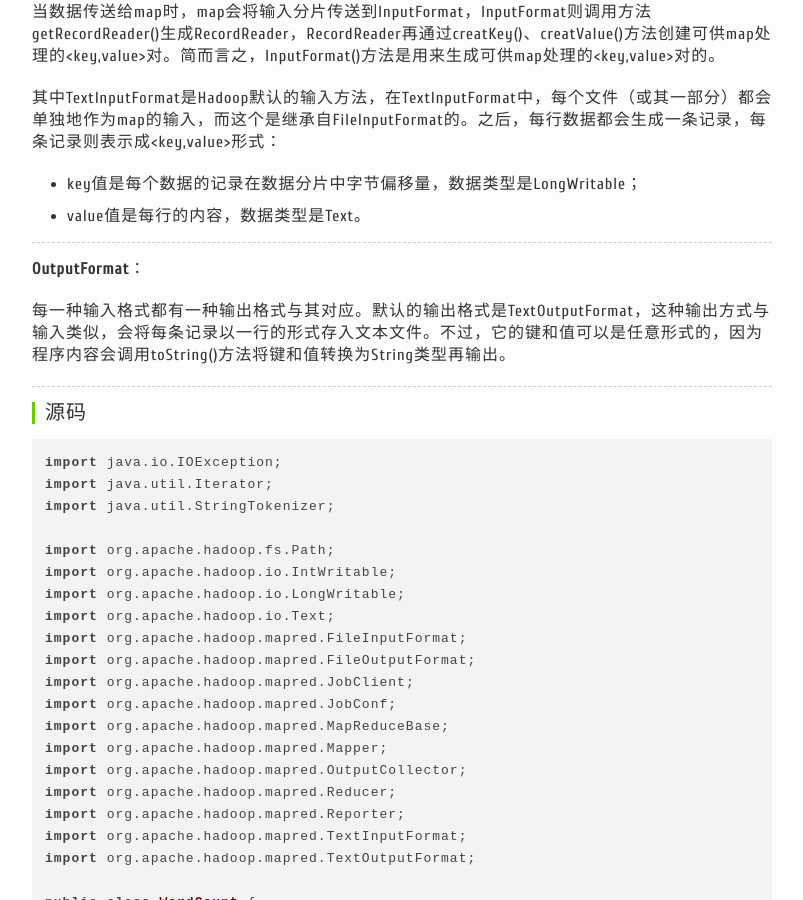
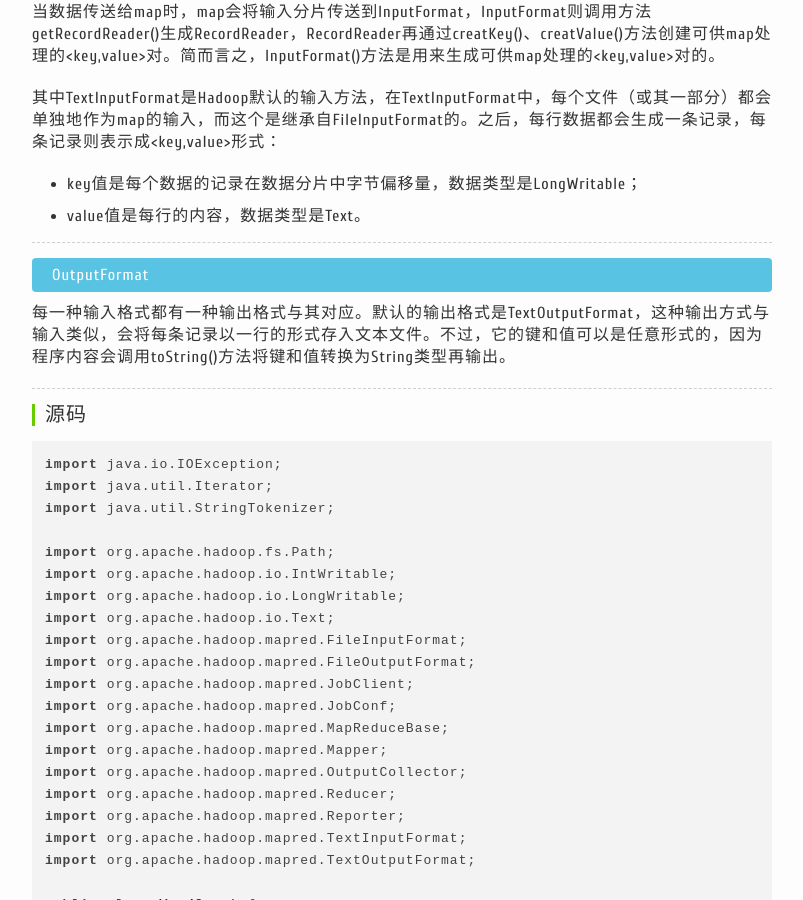
Before and after one commit to charleshm/charleshm.github.io, a Jekyll site: the page built from _posts/2016-04-12-mapreduce-wordcount.md, in a window 1280 px wide and 900 px high, scrolled down 2119 px. Shown: the whole window, without its empty margins (238-1041 px from the left). Built offline with Jekyll 4.4.1, drawn with Linux system fonts in a browser that asks for light colours; nearby versions of some CDN libraries; comment, search, counter and statistics services are not loaded.

Commit message:
mapreduce wordcount

```diff
--- a/_posts/2016-04-12-mapreduce-wordcount.md
+++ b/_posts/2016-04-12-mapreduce-wordcount.md
@@ -90,7 +90,7 @@ InputSplit是Hadoop定义的用来传送给每个单独的map的数据，InputSp
 
 ----------
 
-**OutputFormat**：
+<p class="first">OutputFormat</p>
 
 每一种输入格式都有一种输出格式与其对应。默认的输出格式是TextOutputFormat，这种输出方式与输入类似，会将每条记录以一行的形式存入文本文件。不过，它的键和值可以是任意形式的，因为程序内容会调用toString()方法将键和值转换为String类型再输出。
 
```
